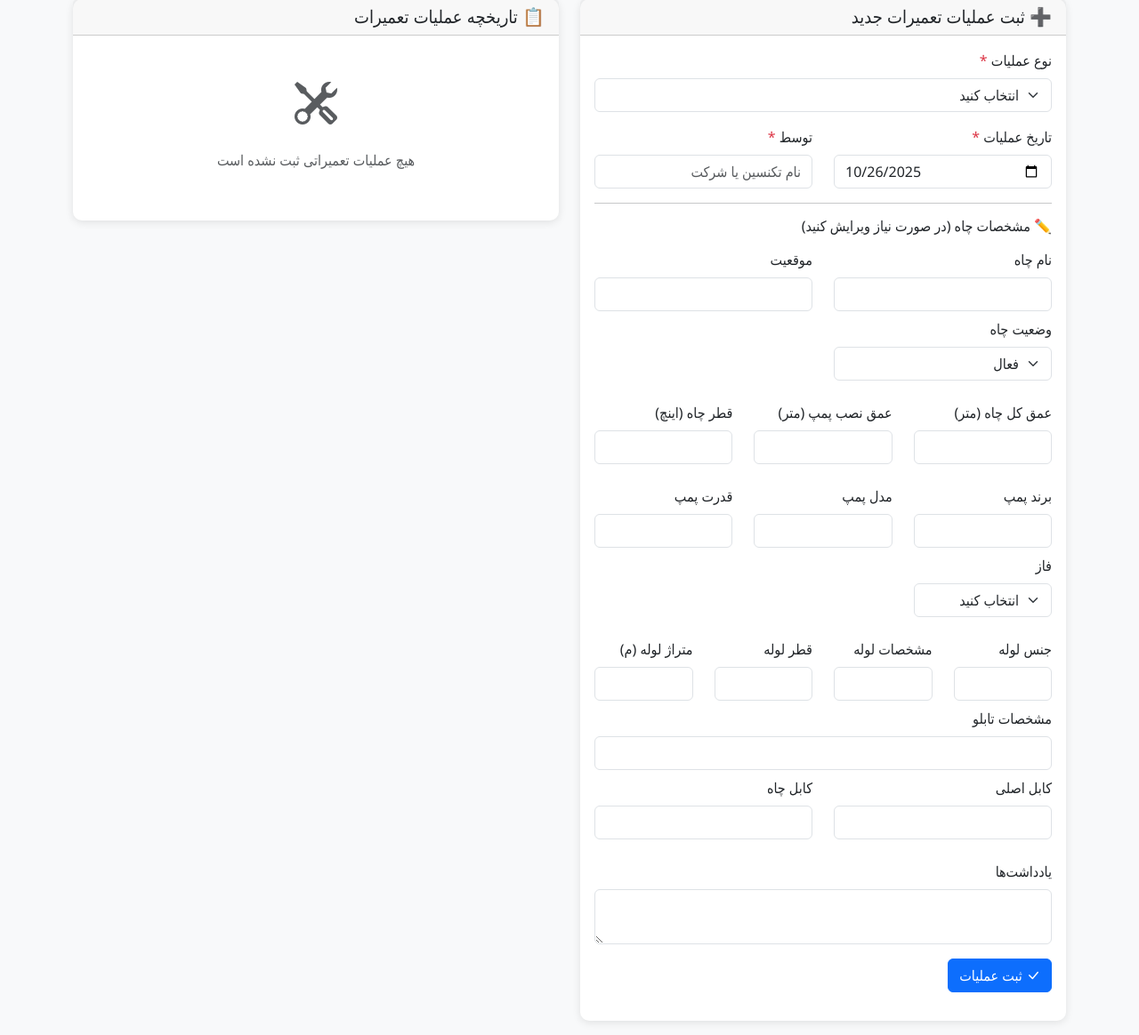
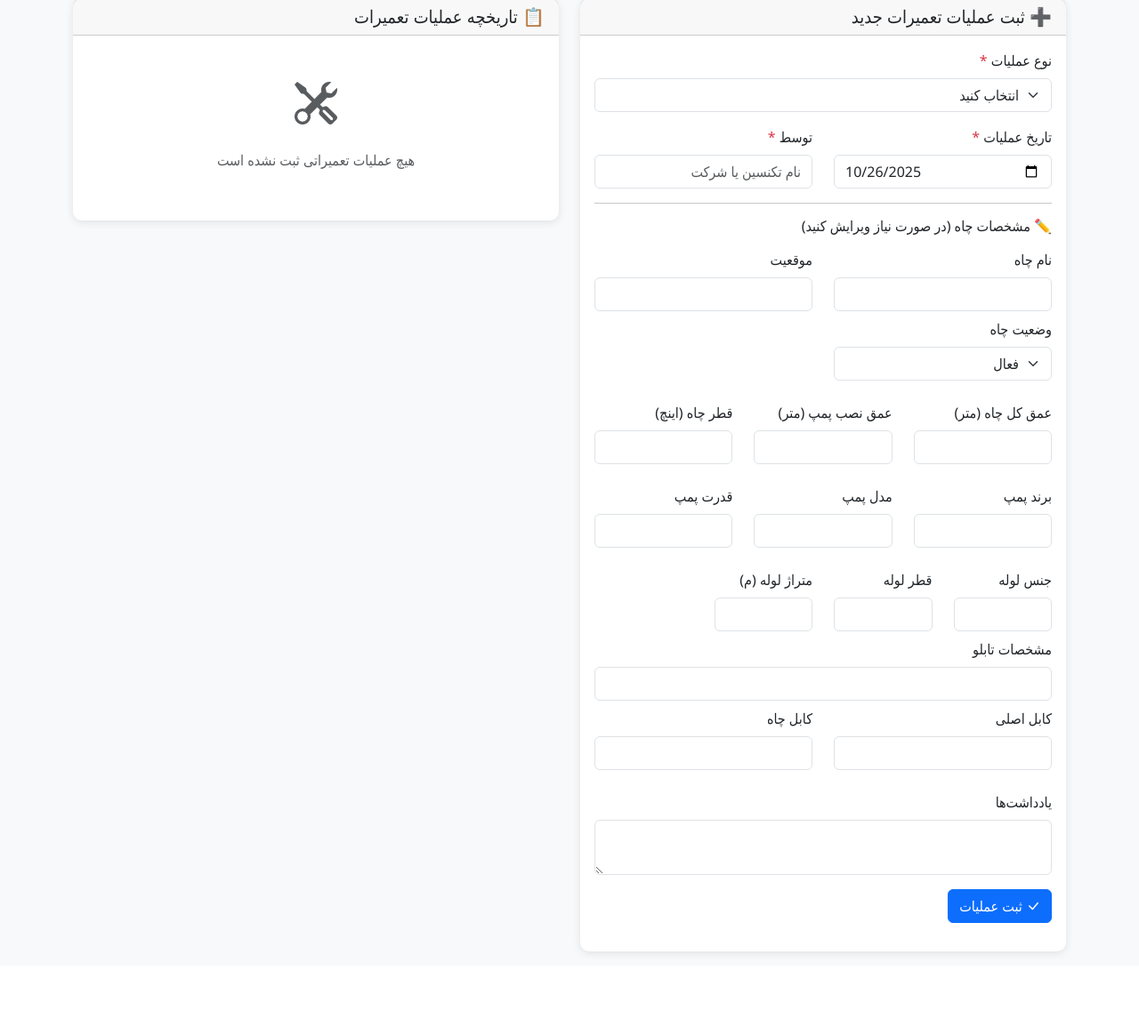
Before and after one commit to Reza010101/pump-managment, a Flask app: template templates/well_maintenance.html in a window 1280 px wide. Shown: the part 153-1317 px from the top of the page at 89% size. After the commit the page ends 1228 px from the top, so only its background shows below. Run offline with Flask 3, Linux system fonts and the light colour scheme; the template is opened without the code that fills it, so the values that code supplies are empty; some libraries are stand-ins or nearby versions.

Commit message:
refactor(wells): Remove pump_phase and pipe_specs fields

```diff
--- a/blueprints/wells.py
+++ b/blueprints/wells.py
@@ -91,9 +91,7 @@ def well_maintenance(well_id):
             'current_pump_brand': request.form.get('current_pump_brand'),
             'current_pump_model': request.form.get('current_pump_model'),
             'current_pump_power': request.form.get('current_pump_power'),
-            'current_pump_phase': request.form.get('current_pump_phase'),
             'current_pipe_material': request.form.get('current_pipe_material'),
-            'current_pipe_specs': request.form.get('current_pipe_specs'),
             'current_pipe_diameter': request.form.get('current_pipe_diameter'),
             'current_pipe_length_m': request.form.get('current_pipe_length_m'),
             'main_cable_specs': request.form.get('main_cable_specs'),
--- a/create_database.py
+++ b/create_database.py
@@ -87,9 +87,7 @@ def create_tables(cursor):
             current_pump_brand TEXT,
             current_pump_model TEXT,
             current_pump_power TEXT,
-            current_pump_phase TEXT,
             current_pipe_material TEXT,
-            current_pipe_specs TEXT,
             current_pipe_diameter TEXT,
             current_pipe_length_m REAL,
             main_cable_specs TEXT,
--- a/database/wells_operations.py
+++ b/database/wells_operations.py
@@ -142,9 +142,7 @@ def update_well(well_id, well_data):
             'current_pump_brand': well_data.get('current_pump_brand'),
             'current_pump_model': well_data.get('current_pump_model'),
             'current_pump_power': well_data.get('current_pump_power'),
-            'current_pump_phase': well_data.get('current_pump_phase'),
             'current_pipe_material': well_data.get('current_pipe_material'),
-            'current_pipe_specs': well_data.get('current_pipe_specs'),
             'current_pipe_diameter': well_data.get('current_pipe_diameter'),
             'current_pipe_length_m': well_data.get('current_pipe_length_m'),
             'main_cable_specs': well_data.get('main_cable_specs'),
@@ -214,8 +212,8 @@ def create_maintenance_operation(operation_data):
 
         allowed_fields = [
             'name', 'location', 'total_depth', 'pump_installation_depth', 'well_diameter',
-            'current_pump_brand', 'current_pump_model', 'current_pump_power', 'current_pump_phase',
-            'current_pipe_material', 'current_pipe_specs', 'current_pipe_diameter',
+            'current_pump_brand', 'current_pump_model', 'current_pump_power',
+            'current_pipe_material', 'current_pipe_diameter',
             'current_pipe_length_m', 'main_cable_specs', 'well_cable_specs', 'current_panel_specs',
             'status', 'notes'
         ]
--- a/templates/well_maintenance.html
+++ b/templates/well_maintenance.html
@@ -116,14 +116,6 @@
                                     <label class="form-label">قدرت پمپ</label>
                                     <input type="text" class="form-control" name="current_pump_power" value="{{ well.current_pump_power or '' }}">
                                 </div>
-                                <div class="col-md-4 mb-2">
-                                    <label class="form-label">فاز</label>
-                                    <select class="form-select" name="current_pump_phase">
-                                        <option value="">انتخاب کنید</option>
-                                        <option value="تک فاز" {% if well.current_pump_phase == 'تک فاز' %}selected{% endif %}>تک فاز</option>
-                                        <option value="سه فاز" {% if well.current_pump_phase == 'سه فاز' %}selected{% endif %}>سه فاز</option>
-                                    </select>
-                                </div>
                             </div>
 
                             <!-- کابل و لوله -->
@@ -131,10 +123,6 @@
                                 <div class="col-md-3 mb-2">
                                     <label class="form-label">جنس لوله</label>
                                     <input type="text" class="form-control" name="current_pipe_material" value="{{ well.current_pipe_material or '' }}">
-                                </div>
-                                <div class="col-md-3 mb-2">
-                                    <label class="form-label">مشخصات لوله</label>
-                                    <input type="text" class="form-control" name="current_pipe_specs" value="{{ well.current_pipe_specs or '' }}">
                                 </div>
                                 <div class="col-md-3 mb-2">
                                     <label class="form-label">قطر لوله</label>
```
Also changed, not shown: database/migrations/012_remove_pump_phase_pipe_specs.py (added), 1 other file.
